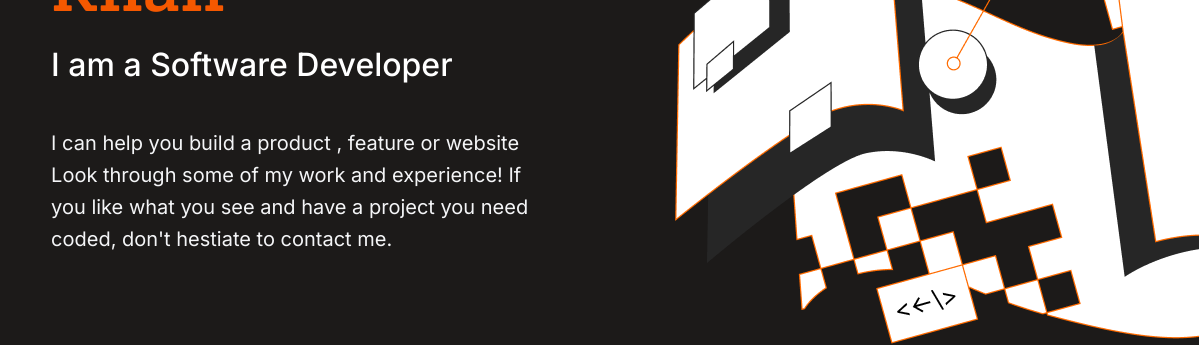
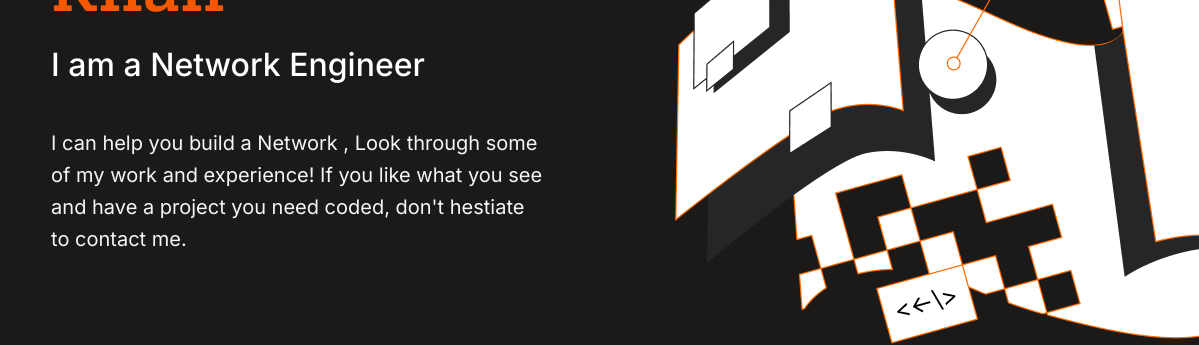
Before and after one commit to a-rahman-khan/portfolio, a website: page index.html in a window 1280 px wide. Shown: the part 409-754 px from the top of the page, 81-1280 px from the left. Drawn offline with Linux system fonts and the light colour scheme.

Commit message:
Change about me

```diff
--- a/index.html
+++ b/index.html
@@ -30,8 +30,8 @@
     <section class="headline" id="headline">
       <article class="intro">
         <h1>Hey There. <br> I'm A. Rahman Khan</h1>
-        <h2>I am a Software Developer</h2>
-        <p>I can help you build a product , feature or website Look through some of my work and experience! If you like
+        <h2>I am a Network Engineer</h2>
+        <p>I can help you build a Network , Look through some of my work and experience! If you like
           what you see and have a project you need coded, don't hestiate to contact me.</p>
       </article>
       <ul class="social_media">
```
